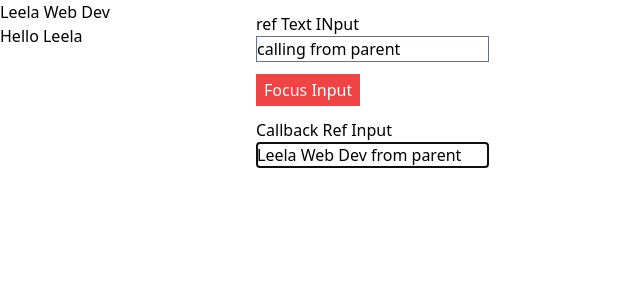
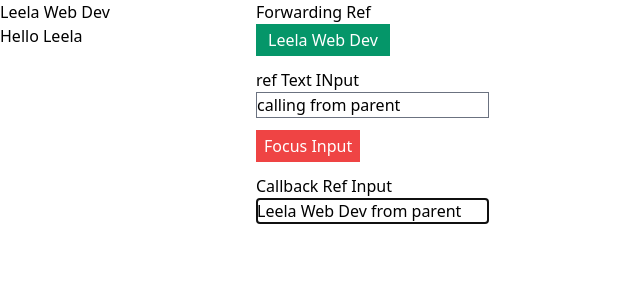
Before and after one commit to leelanarasimha/React-Course-Projects, a React (Create React App) app in the folder my-app/: page / in a window 1280 px wide. Shown: the top 300 px of the page, without its empty margins (0-640 px from the left). Built offline with nearby package versions, Linux system fonts and the light colour scheme.

Commit message:
Feat: Forwarding Ref Implementation

```diff
--- a/my-app/src/App.js
+++ b/my-app/src/App.js
@@ -2,6 +2,7 @@ import './App.css';
 import CallbackRefTextInput from './components/CallbackRefTextInput/CallbackRefTextInput';
 import ParentCallbackRefTextInput from './components/CallbackRefTextInput/ParentCallbackRefTextInput';
 import { ErrorBoundary } from './components/ErrorBoundary/ErrorBoundary';
+import ParentForwardingRef from './components/ForwardingRef/ParentForwardingRef';
 import Navigation from './components/Navigation/Navigation';
 import Posts from './components/Posts/Posts';
 import ParentRefTextInput from './components/RefTextInput/ParentRefTextInput';
@@ -31,6 +32,9 @@ function App() {
                 </div>
                 <div className='w-4/5'>
                     <div>
+                        <ParentForwardingRef />
+                    </div>
+                    <div>
                         <ParentRefTextInput />
                     </div>
                     <div>
--- /dev/null
+++ b/my-app/src/components/ForwardingRef/ForwardingRefButton.js
@@ -0,0 +1,25 @@
+import React, { Component } from 'react';
+
+class ForwardingRefButton extends Component {
+    constructor(props) {
+        super(props);
+    }
+
+    render() {
+        return (
+            <div>
+                <h2>Forwarding Ref</h2>
+                <button
+                    className='bg-green-600 text-white px-3 py-1'
+                    ref={this.props.buttonRef}
+                >
+                    Click Me
+                </button>
+            </div>
+        );
+    }
+}
+
+export default React.forwardRef((props, ref) => {
+    return <ForwardingRefButton buttonRef={ref} {...props} />;
+});
--- /dev/null
+++ b/my-app/src/components/ForwardingRef/ParentForwardingRef.js
@@ -0,0 +1,19 @@
+import React, { Component } from 'react';
+import ForwardingRefButton from './ForwardingRefButton';
+
+export default class ParentForwardingRef extends Component {
+    constructor(props) {
+        super(props);
+        this.buttonRef = React.createRef();
+    }
+    componentDidMount() {
+        this.buttonRef.current.innerHTML = 'Leela Web Dev';
+    }
+    render() {
+        return (
+            <div>
+                <ForwardingRefButton ref={this.buttonRef} />
+            </div>
+        );
+    }
+}
```
Also changed, not shown: 1 other file (tests, documents, lock files or other folders).
